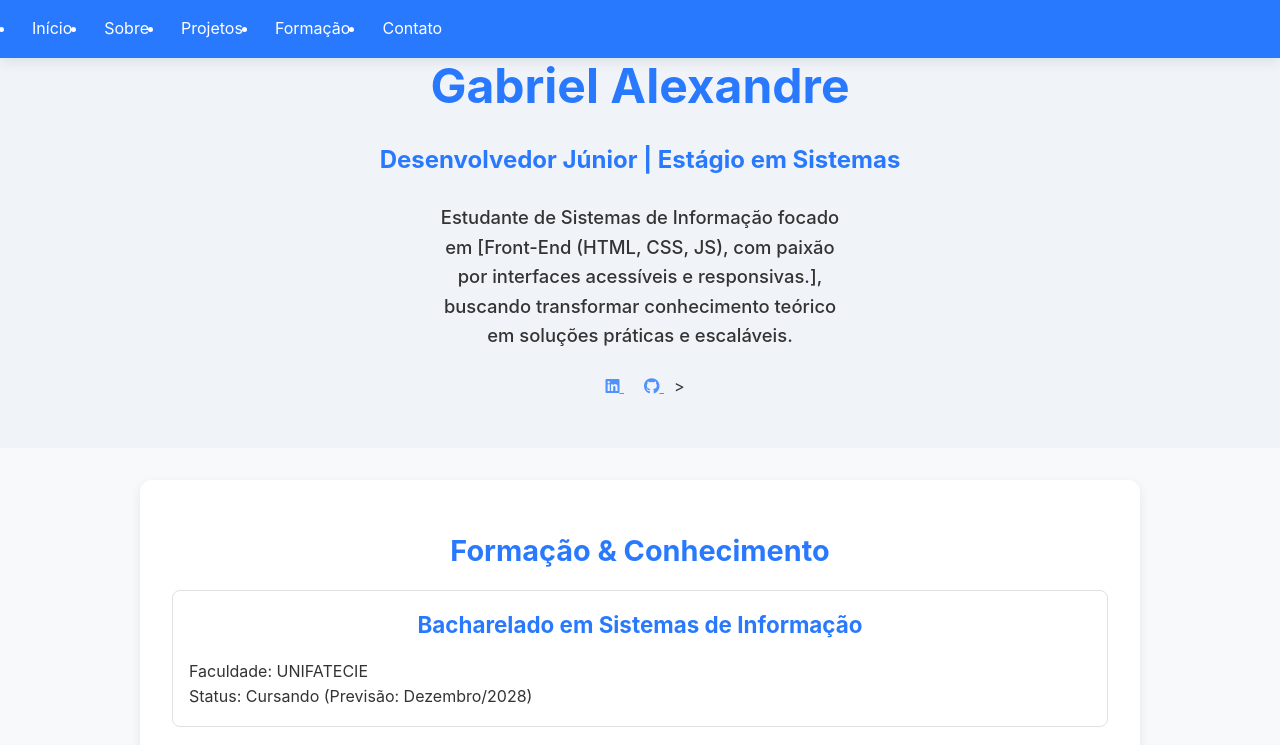
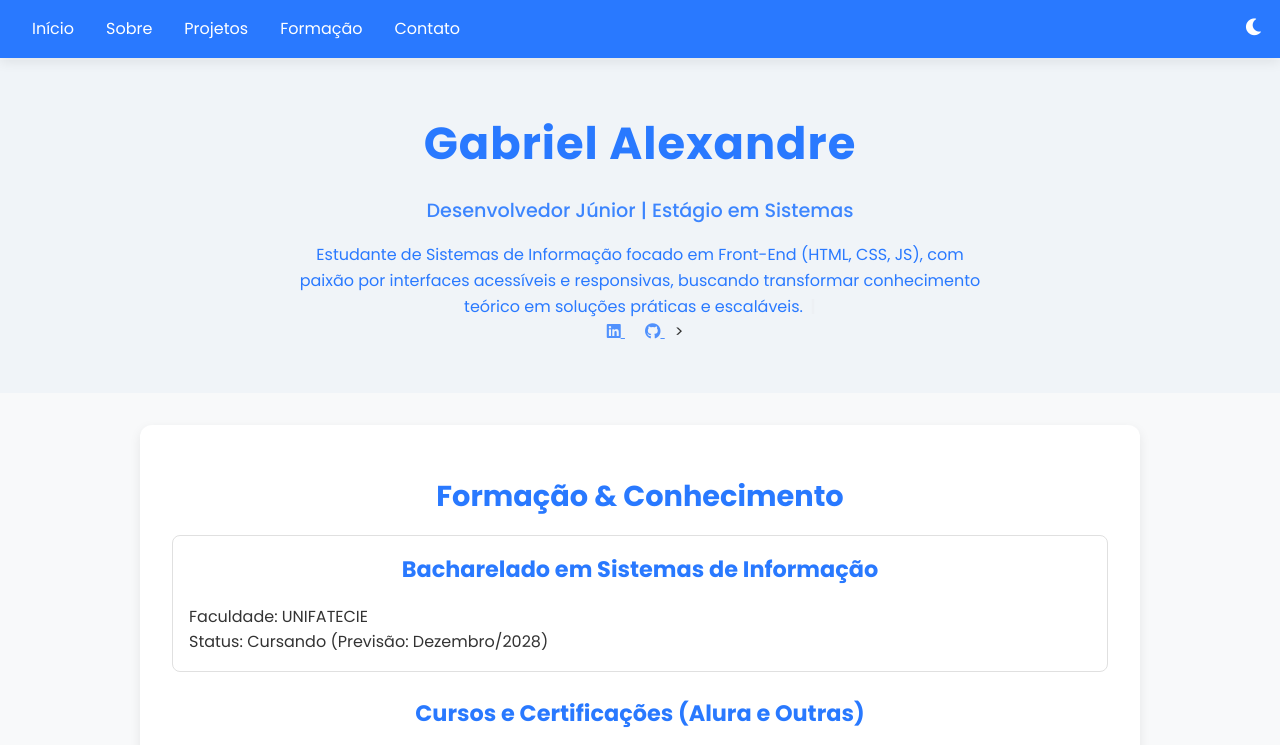
Before and after one commit to gabrielpoukas/Portifolio-, a plain HTML site: page index.html in a window 1280 px wide. Shown: the top 745 px of the page. Drawn offline with Linux system fonts and the light colour scheme.

Commit message:
portifolio update

```diff
--- a/index.html
+++ b/index.html
@@ -7,6 +7,7 @@
     <link rel="shortcut icon" href="./fav/robo.png" type="image/x-icon">
     <link rel="stylesheet" href="styles.css">
     <link rel="stylesheet" href="https://cdnjs.cloudflare.com/ajax/libs/font-awesome/6.0.0-beta3/css/all.min.css">
+    <link href="https://fonts.googleapis.com/css2?family=Poppins:wght@300;400;500;600;700&display=swap" rel="stylesheet">
 </head>
 <body>
     <header class="header">
@@ -23,13 +24,23 @@
                 <li><a href="#contato">Contato</a></li>
             </ul>
         </nav>
+
+                    <div class="header-actions">
+                        <button id="theme-toggle" aria-label="Alternar tema">
+                        <i class="fas fa-moon"></i>
+                                </button>
+</div>
+
     </header>
 
     <main>
         <section id="inicio" class="inicio">
             <h1>  Gabriel Alexandre </h1>
             <h2>Desenvolvedor Júnior | Estágio em Sistemas</h2>
-            <p class="pitch">Estudante de Sistemas de Informação focado em [Front-End (HTML, CSS, JS), com paixão por interfaces acessíveis e responsivas.], buscando transformar conhecimento teórico em soluções práticas e escaláveis.</p>
+                    <p class="typing-text">
+        <span id="typing-description"></span>
+                <span class="cursor">|</span>
+                   </p>
 
             <div class="links-sociais">
                 <a href="https://www.linkedin.com/in/gabriel-alexandre-marques-cardoso-0041101ab/" target="_blank" aria-label="LinkedIn">
--- a/script.js
+++ b/script.js
@@ -1,75 +1,145 @@
-document.addEventListener('DOMContentLoaded', () => {
-    const menuToggle = document.getElementById('menu-toggle');
-    const navList = document.getElementById('nav-list');
-    const navLinks = navList.querySelectorAll('a');
+document.addEventListener("DOMContentLoaded", () => {
 
-    menuToggle.addEventListener('click', () => {
-        navList.classList.toggle('active');
-        const isExpanded = navList.classList.contains('active');
-        menuToggle.setAttribute('aria-expanded', isExpanded);
+    const header = document.querySelector(".header");
+    const menuToggle = document.getElementById("menu-toggle");
+    const navList = document.getElementById("nav-list");
+    const navLinks = document.querySelectorAll(".nav-list a");
+    const sections = document.querySelectorAll("section");
+    const themeToggle = document.getElementById("theme-toggle");
+
+
+    menuToggle.addEventListener("click", () => {
+        navList.classList.toggle("active");
     });
 
     navLinks.forEach(link => {
-        link.addEventListener('click', () => {
-            if (navList.classList.contains('active')) {
-                navList.classList.remove('active');
-                menuToggle.setAttribute('aria-expanded', 'false');
-            }
+        link.addEventListener("click", () => {
+            navList.classList.remove("active");
         });
     });
 
-    /* ===== ANIMAÇÃO DE ENTRADA AO SCROLL ===== */
-    const observerOptions = {
-        threshold: 0.1,
-        rootMargin: '0px 0px -50px 0px'
+
+
+
+
+    navLinks.forEach(link => {
+        link.addEventListener("click", function (e) {
+            e.preventDefault();
+            const target = document.querySelector(this.getAttribute("href"));
+            const offset = header.offsetHeight;
+
+            window.scrollTo({
+                top: target.offsetTop - offset,
+                behavior: "smooth"
+            });
+        });
+    });
+
+
+    const activateLinkOnScroll = () => {
+        const scrollY = window.scrollY + header.offsetHeight + 50;
+
+        sections.forEach(section => {
+            if (
+                scrollY >= section.offsetTop &&
+                scrollY < section.offsetTop + section.offsetHeight
+            ) {
+                navLinks.forEach(link => link.classList.remove("active"));
+                const active = document.querySelector(
+                    `.nav-list a[href="#${section.id}"]`
+                );
+                active?.classList.add("active");
+            }
+        });
     };
 
-    const observer = new IntersectionObserver((entries) => {
+    window.addEventListener("scroll", activateLinkOnScroll);
+
+
+    window.addEventListener("scroll", () => {
+        header.style.boxShadow =
+            window.scrollY > 20
+                ? "0 8px 25px rgba(0,0,0,0.15)"
+                : "0 4px 12px rgba(0,0,0,0.08)";
+    });
+
+
+    const progressBar = document.createElement("div");
+    progressBar.classList.add("progress-bar");
+    document.body.appendChild(progressBar);
+
+    window.addEventListener("scroll", () => {
+        const scrollTop = window.scrollY;
+        const docHeight = document.body.scrollHeight - window.innerHeight;
+        const progress = (scrollTop / docHeight) * 100;
+        progressBar.style.width = progress + "%";
+    });
+
+
+    const revealElements = document.querySelectorAll(".secao, .card-projeto");
+
+    const observer = new IntersectionObserver(entries => {
         entries.forEach(entry => {
             if (entry.isIntersecting) {
-                entry.target.style.animation = 'fadeInUp 0.8s ease-out forwards';
-                observer.unobserve(entry.target);
+                entry.target.classList.add("active");
             }
         });
-    }, observerOptions);
+    }, { threshold: 0.15 });
 
-    /* Observar cards e seções */
-    document.querySelectorAll('.card-projeto, .secao').forEach(el => {
+    revealElements.forEach(el => {
+        el.classList.add("reveal");
         observer.observe(el);
     });
 
-    /* ===== EFEITO DE SCROLL PARALELO SUAVE ===== */
-    window.addEventListener('scroll', () => {
-        const scrollY = window.scrollY;
 
-        /* Movimento suave do header */
-        const header = document.querySelector('.header');
-        header.style.transform = `translateY(${Math.min(scrollY * 0.05, 20)}px)`;
+
+    const savedTheme = localStorage.getItem("theme");
+    if (savedTheme === "dark") {
+        document.body.classList.add("dark");
+    }
+
+    themeToggle.addEventListener("click", () => {
+        document.body.classList.toggle("dark");
+        localStorage.setItem(
+            "theme",
+            document.body.classList.contains("dark") ? "dark" : "light"
+        );
     });
 
-    /* ===== EFEITO DE RIPPLE AO CLICAR BOTÕES ===== */
-    document.querySelectorAll('.btn-live, .btn-github, .btn-contato').forEach(button => {
-        button.addEventListener('click', function(e) {
-            const ripple = document.createElement('span');
-            const rect = this.getBoundingClientRect();
-            const size = Math.max(rect.width, rect.height);
-            const x = e.clientX - rect.left - size / 2;
-            const y = e.clientY - rect.top - size / 2;
 
-            ripple.style.width = ripple.style.height = size + 'px';
-            ripple.style.left = x + 'px';
-            ripple.style.top = y + 'px';
-            ripple.classList.add('ripple');
+    const typingElement = document.querySelector(".inicio h2");
+    const text = typingElement.textContent;
+    typingElement.textContent = "";
 
-            this.appendChild(ripple);
+    let index = 0;
 
-            setTimeout(() => ripple.remove(), 600);
-        });
-    });
+    function typeEffect() {
+        if (index < text.length) {
+            typingElement.textContent += text.charAt(index);
+            index++;
+            setTimeout(typeEffect, 50);
+        }
+    }
 
-    /* ===== ANIMAÇÃO DO PITCH AO CARREGAR ===== */
-    const pitch = document.querySelector('.pitch');
-    if (pitch) {
-        pitch.style.animation = 'fadeInUp 1s ease-out 0.3s both';
+    typeEffect();
+
+     const descriptionElement = document.getElementById("typing-description");
+
+    const descriptionText = `Estudante de Sistemas de Informação focado em
+    Front-End (HTML, CSS, JS), com paixão por interfaces acessíveis e responsivas,
+    buscando transformar conhecimento teórico em soluções práticas e escaláveis.`;
+
+    let descIndex = 0;
+
+    function typeDescription() {
+        if (descIndex < descriptionText.length) {
+            descriptionElement.textContent += descriptionText.charAt(descIndex);
+            descIndex++;
+            setTimeout(typeDescription, 25);
+        }
     }
+
+    typeDescription();
+
+
 });
--- a/styles.css
+++ b/styles.css
@@ -1,37 +1,38 @@
-/* ===================
-   1. RESET BÁSICO E VARIÁVEIS (Mobile-First)
-   =================== */
-   * {
+* {
     margin: 0;
     padding: 0;
     box-sizing: border-box;
 }
 
 :root {
-    --cor-principal: #2979ff; /* Azul vibrante e moderno para links e títulos */
-    --cor-secundaria: #ffb74d; /* Laranja suave para destaques e bordas */
-    --cor-fundo: #f8f9fa; /* Fundo muito claro e limpo */
+    --cor-principal: #2979ff;
+    --cor-secundaria: #ffb74d;
+    --cor-fundo: #f8f9fa;
     --cor-texto: #333;
     --cor-fundo-card: #ffffff;
-    --sombra-leve: 0 4px 12px rgba(0, 0, 0, 0.08); /* Sombra mais sutil */
+    --sombra-leve: 0 4px 12px rgba(0, 0, 0, 0.08);
 }
 
+
 body {
-    font-family: 'Inter', sans-serif;
+    font-family: 'Poppins', sans-serif;
     background-color: var(--cor-fundo);
     color: var(--cor-texto);
     line-height: 1.6;
     scroll-behavior: smooth;
+    padding-top: 60px;
 }
 
-/* Transições suaves para todos os elementos interativos */
+body.dark {
+    --cor-fundo: #121212;
+    --cor-texto: #f5f5f5;
+    --cor-fundo-card: #1e1e1e;
+}
+
 a, button, .card-projeto {
     transition: all 0.3s ease;
 }
 
-/* ===================
-   2. CABEÇALHO E NAVEGAÇÃO (Mobile)
-   =================== */
 .header {
     background-color: var(--cor-principal);
     color: white;
@@ -39,15 +40,61 @@
     display: flex;
     justify-content: space-between;
     align-items: center;
-
     position: fixed;
     top: 0;
     left: 0;
     width: 100%;
-
     z-index: 1000;
     box-shadow: var(--sombra-leve);
 }
+
+.progress-bar {
+    position: fixed;
+    top: 0;
+    left: 0;
+    height: 4px;
+    background: var(--cor-secundaria);
+    width: 0%;
+    z-index: 10000;
+}
+
+.cursor {
+    display: inline-block;
+    margin-left: 4px;
+    animation: blink 0.7s infinite;
+    font-weight: bold;
+}
+
+@keyframes blink {
+    0% { opacity: 1; }
+    50% { opacity: 0; }
+    100% { opacity: 1; }
+}
+
+#theme-toggle {
+    background: none;
+    border: none;
+    color: white;
+    font-size: 1.2rem;
+    cursor: pointer;
+    margin-left: 1rem;
+}
+
+#typing-description {
+    color: var(--cor-principal);
+}
+
+.reveal {
+    opacity: 0;
+    transform: translateY(40px);
+    transition: all 0.8s ease;
+}
+
+.reveal.active {
+    opacity: 1;
+    transform: translateY(0);
+}
+
 .logo-img-container {
     display: flex;
     align-items: center;
@@ -77,8 +124,11 @@
     font-size: 1.5rem;
     cursor: pointer;
 }
-fixed;
-    top: 50px;
+
+.nav-list {
+    list-style: none;
+    position: fixed;
+    top: 51px;
     left: 0;
     width: 100%;
     background-color: var(--cor-principal);
@@ -86,12 +136,7 @@
     flex-direction: column;
     text-align: center;
     padding: 0;
-    z-index: 90;
-    max-height: calc(100vh - 50px);
-    overflow-y: autoion: column;
-    text-align: center;
-    padding: 0;
-    z-index: 90;
+    z-index: 999;
 }
 
 .nav-list.active {
@@ -110,9 +155,6 @@
     background-color: #1e59c2;
 }
 
-/* ===================
-   3. SEÇÕES COMUNS (Mobile)
-   =================== */
 main {
     padding-bottom: 3rem;
 }
@@ -121,7 +163,7 @@
     padding: 2rem 1rem;
     margin: 1rem;
     background-color: var(--cor-fundo-card);
-    border-radius: 12px; /* Cantos mais arredondados */
+    border-radius: 12px;
     box-shadow: var(--sombra-leve);
 }
 
@@ -130,25 +172,21 @@
     margin-bottom: 1rem;
     text-align: center;
 }
-h2 {
-    font-size: 1.8rem;
-}
-h3 {
-    font-size: 1.4rem;
-}
 
-/* 3.1. Seção Início */
+h2 { font-size: 1.8rem; }
+h3 { font-size: 1.4rem; }
+
 .inicio {
     text-align: center;
-    padding-top: 3rem;
-    padding-bottom: 3rem;
+    padding: 3rem 1rem;
     margin: 0;
     border-radius: 0;
-    background-color: #f0f4f8; /* Fundo levemente diferente para a seção principal */
+    background-color: #f0f4f8;
+
 }
 
 .foto-perfil {
-    width: 180px; /* Tamanho ajustado para impacto */
+    width: 180px;
     height: 180px;
     border-radius: 50%;
     object-fit: cover;
@@ -169,13 +207,13 @@
     margin: 0 10px;
     opacity: 0.8;
 }
+
 .links-sociais a:hover {
     color: var(--cor-secundaria);
     opacity: 1;
-    transform: translateY(-2px); /* Efeito sutil ao passar o mouse */
+    transform: translateY(-2px);
 }
 
-/* 3.2. Seção Formação */
 .card-formacao {
     padding: 1rem;
     border: 1px solid #e0e0e0;
@@ -183,7 +221,6 @@
     margin-bottom: 1.5rem;
 }
 
-/* Estilo para as SKILL TAGS */
 .skills-grid {
     display: flex;
     flex-wrap: wrap;
@@ -201,13 +238,14 @@
     font-weight: 500;
     opacity: 0.9;
 }
+
 .skill-tag:hover {
     opacity: 1;
     background-color: var(--cor-secundaria);
 }
 
 .lista-cursos {
-    list-style: none; /* remove o estilo de lista padrão */
+    list-style: none;
     padding: 1rem;
     border: 1px solid #ddd;
     border-radius: 8px;
@@ -219,6 +257,7 @@
     position: relative;
     text-align: left;
 }
+
 .lista-cursos li::before {
     content: "🚀";
     position: absolute;
@@ -226,7 +265,6 @@
     font-size: 0.9rem;
 }
 
-/* 3.3. Seção Projetos */
 .card-projeto {
     margin-bottom: 2rem;
     border: 1px solid #eee;
@@ -238,7 +276,7 @@
 }
 
 .card-projeto:hover {
-    transform: translateY(-5px); /* Efeito de elevação profissional */
+    transform: translateY(-5px);
     box-shadow: 0 8px 20px rgba(0, 0, 0, 0.15);
 }
 
@@ -258,7 +296,6 @@
     font-weight: 600;
 }
 
-/* Estilo para Botões de Projeto e Contato */
 .btn-live, .btn-github, .btn-contato {
     display: inline-block;
     padding: 0.8rem 1.8rem;
@@ -290,8 +327,6 @@
     background-color: #666;
 }
 
-/* 3.4. Seção Contato */
-/* ALTERADO: Centralizando o texto e o botão */
 #contato {
     text-align: center;
 }
@@ -300,12 +335,11 @@
     margin-top: 1rem;
     padding: 1rem 2rem;
     font-size: 1rem;
-    /* Com 'text-align: center' na seção, o inline-block já centraliza. */
 }
 
 .links-sociais-footer {
     margin-top: 1.5rem;
-    text-align: center; /* Mantido por garantia */
+    text-align: center;
 }
 
 .links-sociais-footer a {
@@ -314,9 +348,6 @@
     opacity: 0.8;
 }
 
-/* ===================
-   4. RODAPÉ
-   =================== */
 footer {
     background-color: #333;
     color: #ccc;
@@ -325,23 +356,18 @@
     font-size: 0.85rem;
 }
 
-/* ===================
-   5. MEDIA QUERIES (TABLET/DESKTOP) - Melhora o Layout em Telas Maiores
-   =================== */
 @media screen and (min-width: 768px) {
-    /* Oculta o menu hambúrguer no Desktop */
     .menu-hamburguer {
         display: none;
     }
 
-    /* Navegação Horizontal */
     .nav-list {
         position: static;
         display: flex;
         flex-direction: row;
         width: auto;
-        border: none;
-        padding: 0;
+        background-color: transparent;
+        z-index: auto;
     }
 
     .nav-list li a {
@@ -349,7 +375,6 @@
         padding: 0.5rem 1rem;
     }
 
-    /* Layout da Página */
     .secao {
         padding: 3rem 2rem;
         margin: 2rem auto;
@@ -357,13 +382,27 @@
     }
 
     .inicio h1 {
-        font-size: 3rem;
-    }
-    .inicio h2 {
-        font-size: 1.5rem;
-    }
+    font-size: 2.8rem;
+    font-weight: 700;
+    letter-spacing: 1px;
+}
 
-    /* Layout de Projetos em Duas Colunas (Grid) */
+.inicio h2 {
+    font-size: 1.2rem;
+    font-weight: 500;
+    opacity: 0.9;
+}
+
+.inicio .typing-text {
+    font-size: 1rem;
+    font-weight: 400;
+    max-width: 700px;
+    margin: 15px auto 0;
+    line-height: 1.6;
+}
+
+
+
     #projetos {
         display: grid;
         grid-template-columns: 1fr 1fr;
@@ -371,21 +410,39 @@
     }
 
     #projetos h2 {
-        grid-column: 1 / -1; /* Faz o título ocupar todas as colunas */
+        grid-column: 1 / -1;
     }
 
     .card-projeto {
         margin-bottom: 0;
     }
 
-    /* Centraliza a lista de cursos em desktop */
     .lista-cursos {
         max-width: 80%;
         margin: 1rem auto;
     }
+}
 
-    /* Garante a centralização do texto/botão de contato no Desktop */
-    #contato {
-        text-align: center;
+
+@media (max-width: 768px) {
+
+    .inicio {
+        padding: 90px 20px 50px;
     }
+
+    .inicio h1 {
+        font-size: 1.9rem;
+        letter-spacing: 0.5px;
+    }
+
+    .inicio h2 {
+        font-size: 1rem;
+    }
+
+    .inicio .typing-text {
+        font-size: 0.95rem;
+        max-width: 100%;
+        padding: 0 10px;
+    }
+
 }
```
